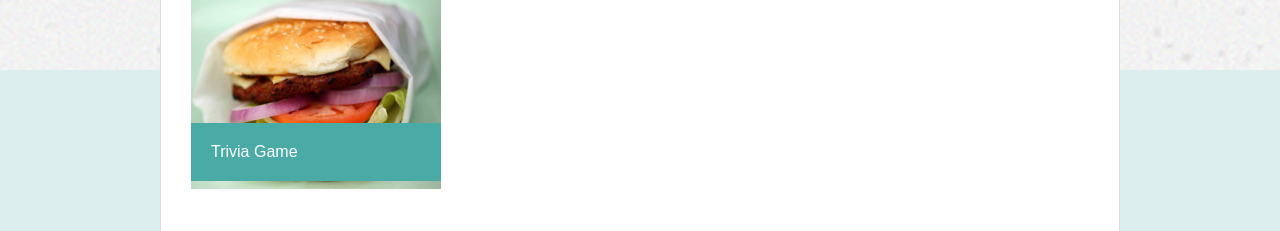
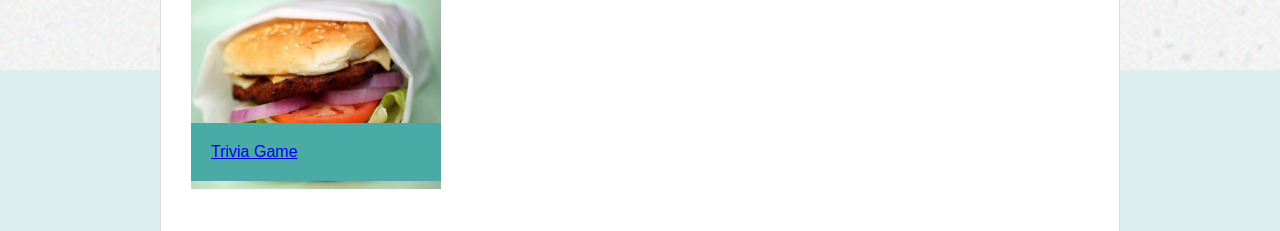
Before and after one commit to jingwensun7/Basic-Portfolio, a plain HTML site: page portfolio.html in a window 1280 px wide. Shown: the part 820-1051 px from the top of the page. Drawn offline with Linux system fonts and the light colour scheme.

Commit message:
link Trivia Game

```diff
--- a/portfolio.html
+++ b/portfolio.html
@@ -36,7 +36,7 @@
     <a target="_blank" href="assets/images/burger.jpg">
     <img src="assets/images/burger.jpg" alt="burger" width="250" height="200">
     </a>
-    <section id="desc">Trivia Game</section>
+    <section id="desc"><a href="https://jingwensun7.github.io/TriviaGame.github.io/">Trivia Game</section></a>
     </section>
     <section id="portfolio">
     <a target="_blank" href="assets/images/tiger.jpg">
```
